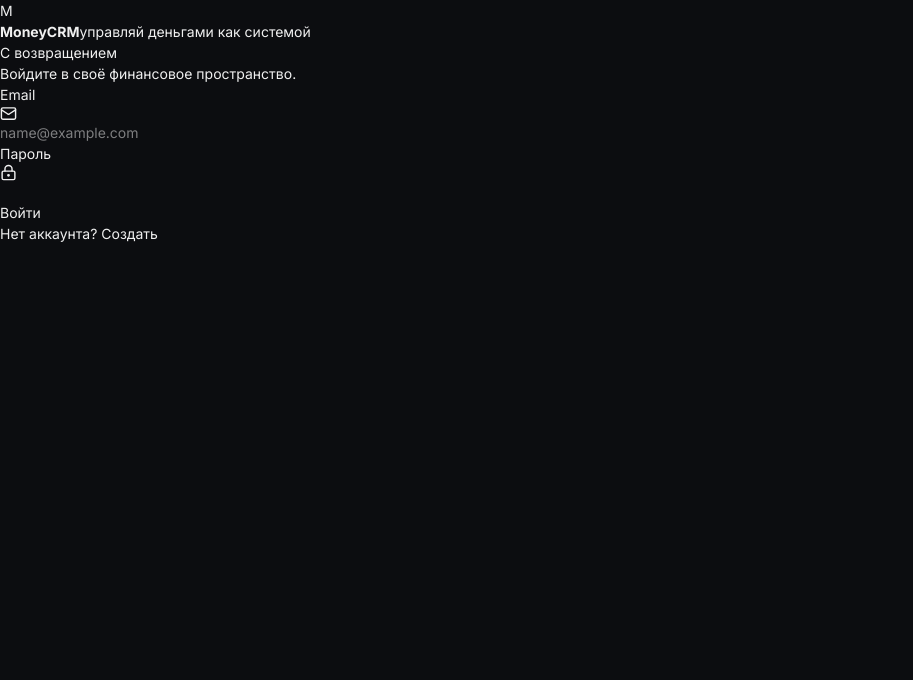
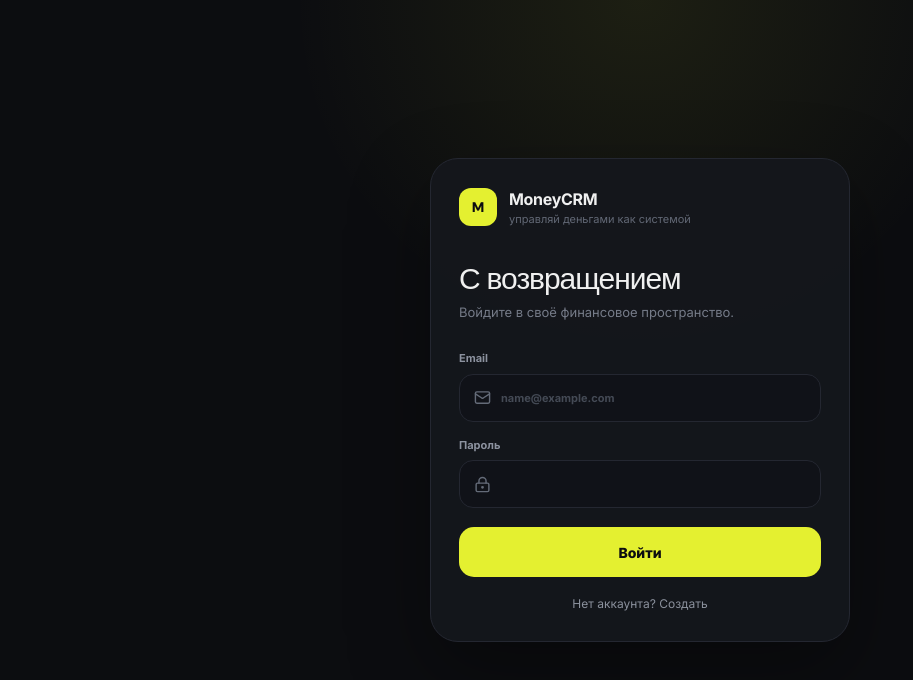
Before and after one commit to Svetlanandreeva/moneycrm.ru, a React (Vite) app: page / in a window 1280 px wide. Shown: the top 680 px of the page, without its empty margins (0-913 px from the left). Built offline with nearby package versions, Linux system fonts and the light colour scheme; no server answers; the HTML template or start-up script is replaced by a standard one.

Commit message:
Style MoneyCRM authentication

```diff
--- a/src/index.css
+++ b/src/index.css
@@ -59,6 +59,11 @@
   margin: 0;
 }
 
+button,
+input {
+  font: inherit;
+}
+
 .font-display {
   font-family: 'DM Sans', sans-serif;
 }
@@ -66,3 +71,167 @@
 .font-mono {
   font-family: 'JetBrains Mono', monospace;
 }
+
+.auth-page {
+  min-height: 100vh;
+  display: grid;
+  place-items: center;
+  padding: 24px;
+  background:
+    radial-gradient(circle at 50% 0%, rgba(228, 240, 48, 0.08), transparent 34%),
+    #0c0d10;
+}
+
+.auth-card {
+  width: min(100%, 420px);
+  background: rgba(20, 22, 28, 0.96);
+  border: 1px solid #242731;
+  border-radius: 28px;
+  padding: 28px;
+  box-shadow: 0 30px 80px rgba(0, 0, 0, 0.35);
+}
+
+.brand-lockup {
+  display: flex;
+  align-items: center;
+  gap: 12px;
+  margin-bottom: 36px;
+}
+
+.brand-lockup > div:last-child {
+  display: flex;
+  flex-direction: column;
+}
+
+.brand-lockup strong {
+  font-size: 16px;
+  letter-spacing: -0.02em;
+}
+
+.brand-lockup span {
+  color: #626875;
+  font-size: 11px;
+}
+
+.brand-mark {
+  width: 38px;
+  height: 38px;
+  border-radius: 12px;
+  display: grid;
+  place-items: center;
+  background: #e4f030;
+  color: #0c0d10;
+  font-family: 'DM Sans', sans-serif;
+  font-weight: 900;
+}
+
+.auth-heading h1 {
+  margin: 0 0 8px;
+  font-family: 'DM Sans', sans-serif;
+  font-size: 30px;
+  line-height: 1.05;
+  letter-spacing: -0.035em;
+}
+
+.auth-heading p {
+  margin: 0 0 28px;
+  color: #757b88;
+  font-size: 13px;
+}
+
+.auth-form {
+  display: flex;
+  flex-direction: column;
+  gap: 15px;
+}
+
+.auth-field {
+  display: flex;
+  flex-direction: column;
+  gap: 7px;
+  color: #8c929f;
+  font-size: 11px;
+  font-weight: 650;
+}
+
+.auth-field > div {
+  display: flex;
+  align-items: center;
+  gap: 10px;
+  min-height: 48px;
+  padding: 0 14px;
+  background: #101218;
+  border: 1px solid #242731;
+  border-radius: 14px;
+  color: #646b78;
+  transition: border-color 0.15s ease, box-shadow 0.15s ease;
+}
+
+.auth-field > div:focus-within {
+  border-color: rgba(228, 240, 48, 0.55);
+  box-shadow: 0 0 0 3px rgba(228, 240, 48, 0.06);
+}
+
+.auth-field input {
+  min-width: 0;
+  flex: 1;
+  background: transparent;
+  color: #f0f0f0;
+  border: 0;
+  outline: 0;
+}
+
+.auth-field input::placeholder {
+  color: #444a55;
+}
+
+.auth-primary {
+  min-height: 50px;
+  margin-top: 4px;
+  border: 0;
+  border-radius: 15px;
+  background: #e4f030;
+  color: #0c0d10;
+  font-weight: 800;
+  cursor: pointer;
+}
+
+.auth-primary:disabled {
+  opacity: 0.6;
+  cursor: wait;
+}
+
+.auth-message {
+  padding: 10px 12px;
+  background: #1b1e25;
+  border: 1px solid #2a2e39;
+  border-radius: 12px;
+  color: #aeb4bf;
+  font-size: 12px;
+}
+
+.auth-switch {
+  width: 100%;
+  margin-top: 18px;
+  border: 0;
+  background: transparent;
+  color: #8b919d;
+  font-size: 12px;
+  cursor: pointer;
+}
+
+.auth-switch:hover {
+  color: #e4f030;
+}
+
+.auth-loading {
+  min-height: 100vh;
+  display: grid;
+  place-items: center;
+  color: #e4f030;
+  background: #0c0d10;
+  font-family: 'DM Sans', sans-serif;
+  font-size: 18px;
+  font-weight: 800;
+  letter-spacing: -0.02em;
+}
```
